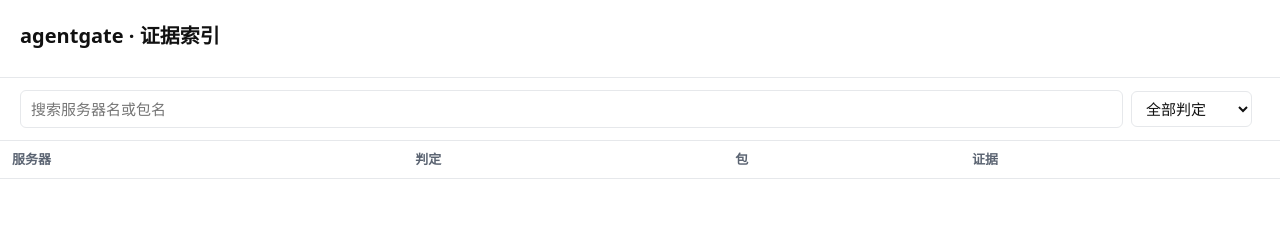
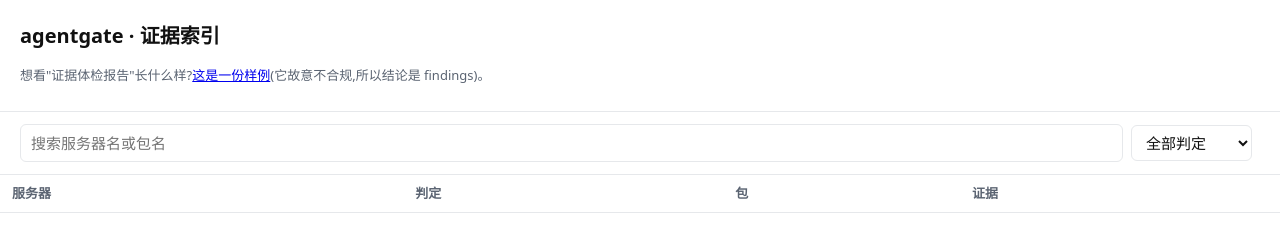
Before and after one commit to actions-marketplace-validations/ciceroyang_agentgate, a website: page site/evidence.html in a window 1280 px wide. Drawn offline with Linux system fonts and the light colour scheme.

Commit message:
pages: publish a sample report next to the index
So that the checkup offer is not a promise: the page links to a real
report, generated from the project that deliberately breaks its own
policy, which is why its verdict is findings.

```diff
--- a/site/evidence.html
+++ b/site/evidence.html
@@ -27,6 +27,7 @@
   <pre id="diff" style="display:none;margin:10px 0"></pre>
   <p class="meta" id="meta"></p>
   <p class="meta" id="counts"></p>
+  <p class="meta">想看"证据体检报告"长什么样?<a href="report-sample.html">这是一份样例</a>(它故意不合规,所以结论是 findings)。</p>
 </header>
 <div class="bar">
   <input id="q" placeholder="搜索服务器名或包名">
```
Also changed, not shown: .github/workflows/pages.yml.
